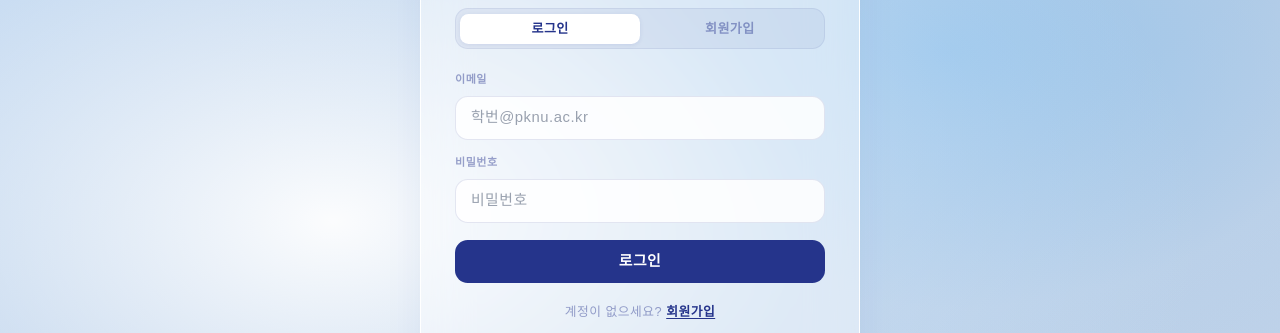
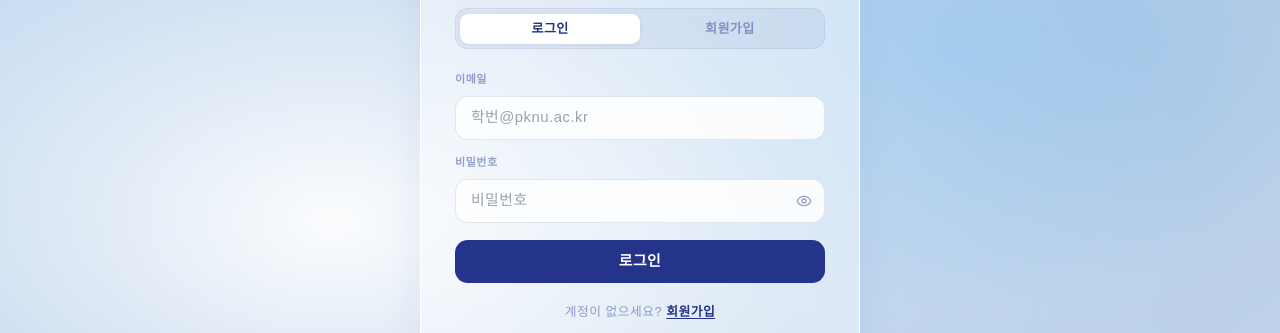
Before and after one commit to Gyuri0315/campus-rag, a Next.js app in the folder frontend/: page /auth in a window 1280 px wide. Shown: the part 243-576 px from the top of the page. Built offline with nearby package versions, Linux system fonts and the light colour scheme; no server answers; a web font is replaced by a local one.

Commit message:
feat(frontend): 비밀번호 보기 토글과 회원가입 비밀번호 확인 추가

```diff
--- a/frontend/app/auth/AuthContent.tsx
+++ b/frontend/app/auth/AuthContent.tsx
@@ -1,6 +1,6 @@
 "use client";
 
-import { useEffect, useMemo, useState, type FormEvent } from "react";
+import { useEffect, useId, useMemo, useState, type FormEvent } from "react";
 import { useRouter, useSearchParams } from "next/navigation";
 import Image from "next/image";
 import Link from "next/link";
@@ -37,6 +37,94 @@ const IconSpinner = () => (
   </svg>
 );
 
+// lucide Eye / EyeOff 와 같은 모양 (앱은 아이콘 라이브러리 없이 인라인 SVG를 쓴다)
+const IconEye = () => (
+  <svg width="16" height="16" viewBox="0 0 24 24" fill="none" stroke="currentColor" strokeWidth="2" strokeLinecap="round" strokeLinejoin="round" aria-hidden>
+    <path d="M2.062 12.348a1 1 0 0 1 0-.696 10.75 10.75 0 0 1 19.876 0 1 1 0 0 1 0 .696 10.75 10.75 0 0 1-19.876 0" />
+    <circle cx="12" cy="12" r="3" />
+  </svg>
+);
+
+const IconEyeOff = () => (
+  <svg width="16" height="16" viewBox="0 0 24 24" fill="none" stroke="currentColor" strokeWidth="2" strokeLinecap="round" strokeLinejoin="round" aria-hidden>
+    <path d="M10.733 5.076a10.744 10.744 0 0 1 11.205 6.575 1 1 0 0 1 0 .696 10.747 10.747 0 0 1-1.444 2.49" />
+    <path d="M14.084 14.158a3 3 0 0 1-4.242-4.242" />
+    <path d="M17.479 17.499a10.75 10.75 0 0 1-15.417-5.151 1 1 0 0 1 0-.696 10.75 10.75 0 0 1 4.446-5.143" />
+    <path d="m2 2 20 20" />
+  </svg>
+);
+
+const INPUT_BORDER = "rgba(37,52,139,0.12)";
+const INPUT_BORDER_FOCUS = "rgba(37,52,139,0.4)";
+const INPUT_BORDER_ERROR = "rgba(197,48,48,0.55)";
+const ERROR_RED = "#c53030";
+
+// 비밀번호 입력 + 우측 "보기/숨기기" 토글 (로그인·회원가입 공통)
+function PasswordField({
+  label,
+  value,
+  onChange,
+  autoComplete,
+  placeholder,
+  error,
+}: {
+  label: string;
+  value: string;
+  onChange: (value: string) => void;
+  autoComplete: string;
+  placeholder: string;
+  error?: string | null;
+}) {
+  const id = useId();
+  const errorId = `${id}-error`;
+  const [visible, setVisible] = useState(false);
+  const idleBorder = error ? INPUT_BORDER_ERROR : INPUT_BORDER;
+
+  return (
+    <div className="flex flex-col gap-1.5">
+      <label htmlFor={id} className="text-[11px] font-semibold" style={{ color: NAVY_MUTED }}>
+        {label}
+      </label>
+      <div className="relative">
+        <input
+          id={id}
+          type={visible ? "text" : "password"}
+          autoComplete={autoComplete}
+          value={value}
+          onChange={(e) => onChange(e.target.value)}
+          placeholder={placeholder}
+          aria-invalid={error ? true : undefined}
+          aria-describedby={error ? errorId : undefined}
+          className="w-full rounded-xl py-2.5 pl-3.5 pr-10 text-xs sm:text-sm outline-none transition-colors placeholder:text-gray-400"
+          style={{
+            background: "rgba(255,255,255,0.85)",
+            border: `1.5px solid ${idleBorder}`,
+            color: NAVY,
+            caretColor: NAVY,
+          }}
+          onFocus={(e) => { e.currentTarget.style.borderColor = error ? INPUT_BORDER_ERROR : INPUT_BORDER_FOCUS; }}
+          onBlur={(e) => { e.currentTarget.style.borderColor = idleBorder; }}
+        />
+        <button
+          type="button"
+          onClick={() => setVisible((v) => !v)}
+          aria-label={visible ? "비밀번호 숨기기" : "비밀번호 표시"}
+          aria-pressed={visible}
+          className="absolute inset-y-0 right-0 flex w-10 items-center justify-center rounded-r-xl transition-opacity hover:opacity-70"
+          style={{ color: NAVY_MUTED }}
+        >
+          {visible ? <IconEyeOff /> : <IconEye />}
+        </button>
+      </div>
+      {error && (
+        <span id={errorId} role="alert" className="text-[11px] font-medium" style={{ color: ERROR_RED }}>
+          {error}
+        </span>
+      )}
+    </div>
+  );
+}
+
 type Mode = "signin" | "signup";
 
 export default function AuthContent() {
@@ -55,6 +143,8 @@ export default function AuthContent() {
   // ── 폼 상태 ────────────────────────────────────────────────────────────────
   const [email, setEmail] = useState("");
   const [password, setPassword] = useState("");
+  const [passwordConfirm, setPasswordConfirm] = useState("");
+  const [confirmError, setConfirmError] = useState<string | null>(null);
   const [submitting, setSubmitting] = useState(false);
   const [error, setError] = useState<string | null>(null);
   const [info, setInfo] = useState<string | null>(null);
@@ -78,6 +168,8 @@ export default function AuthContent() {
     setMode(next);
     setError(null);
     setInfo(null);
+    setPasswordConfirm("");
+    setConfirmError(null);
   };
 
   // ── 이메일 폼 제출 ─────────────────────────────────────────────────────────
@@ -86,6 +178,7 @@ export default function AuthContent() {
     if (submitting) return;
     setError(null);
     setInfo(null);
+    setConfirmError(null);
 
     const trimmedEmail = email.trim();
     if (!trimmedEmail || !password) {
@@ -94,6 +187,10 @@ export default function AuthContent() {
     }
     if (mode === "signup" && password.length < 6) {
       setError("비밀번호는 6자 이상이어야 합니다.");
+      return;
+    }
+    if (mode === "signup" && password !== passwordConfirm) {
+      setConfirmError("비밀번호가 일치하지 않습니다.");
       return;
     }
     if (mode === "signup" && !SCHOOL_EMAIL_RE.test(trimmedEmail)) {
@@ -225,27 +322,24 @@ export default function AuthContent() {
               )}
             </label>
 
-            <label className="flex flex-col gap-1.5">
-              <span className="text-[11px] font-semibold" style={{ color: NAVY_MUTED }}>
-                비밀번호
-              </span>
-              <input
-                type="password"
-                autoComplete={isSignup ? "new-password" : "current-password"}
-                value={password}
-                onChange={(e) => setPassword(e.target.value)}
-                placeholder={isSignup ? "6자 이상" : "비밀번호"}
-                className="rounded-xl px-3.5 py-2.5 text-xs sm:text-sm outline-none transition-colors placeholder:text-gray-400"
-                style={{
-                  background: "rgba(255,255,255,0.85)",
-                  border: "1.5px solid rgba(37,52,139,0.12)",
-                  color: NAVY,
-                  caretColor: NAVY,
-                }}
-                onFocus={(e) => { e.currentTarget.style.borderColor = "rgba(37,52,139,0.4)"; }}
-                onBlur={(e) => { e.currentTarget.style.borderColor = "rgba(37,52,139,0.12)"; }}
+            <PasswordField
+              label="비밀번호"
+              value={password}
+              onChange={(value) => { setPassword(value); setConfirmError(null); }}
+              autoComplete={isSignup ? "new-password" : "current-password"}
+              placeholder={isSignup ? "6자 이상" : "비밀번호"}
+            />
+
+            {isSignup && (
+              <PasswordField
+                label="비밀번호 확인"
+                value={passwordConfirm}
+                onChange={(value) => { setPasswordConfirm(value); setConfirmError(null); }}
+                autoComplete="new-password"
+                placeholder="비밀번호를 한 번 더 입력"
+                error={confirmError}
               />
-            </label>
+            )}
 
             {/* 에러 / 안내 메시지 */}
             {error && (
```
